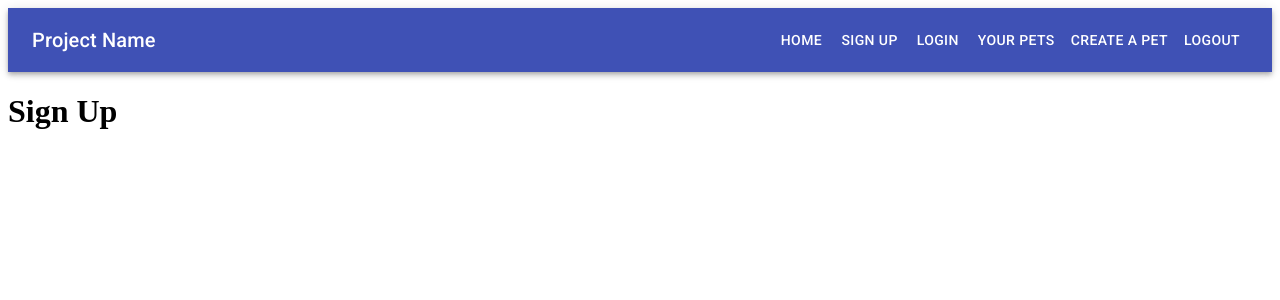
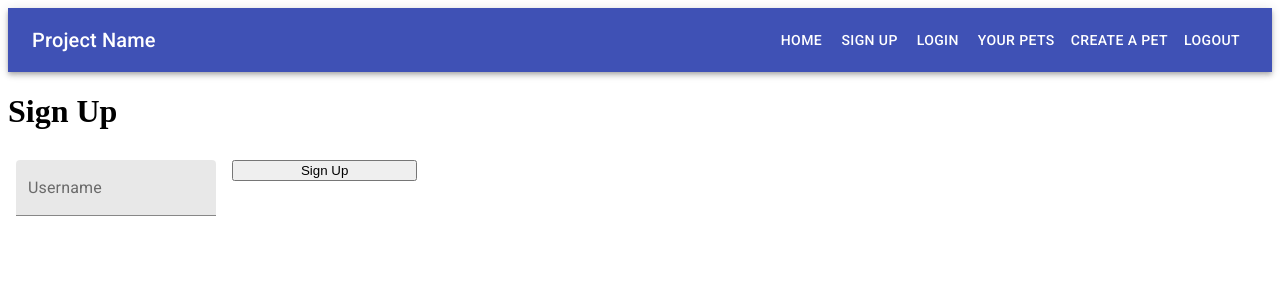
Before and after one commit to bakellian/phase-2-project, a React (Create React App) app: page /signup in a window 1280 px wide. Shown: the top 300 px of the page. Built offline with nearby package versions, Linux system fonts and the light colour scheme.

Commit message:
creating signup form

```diff
--- a/db.json
+++ b/db.json
@@ -1,3 +1,3 @@
 {
-
+  "users": []
 }
--- a/src/Components/Auth/Signup.jsx
+++ b/src/Components/Auth/Signup.jsx
@@ -1,9 +1,40 @@
 import React from 'react'
+import { makeStyles } from '@material-ui/core/styles';
+import TextField from '@material-ui/core/TextField';
+
+const useStyles = makeStyles((theme) => ({
+    root: {
+      '& > *': {
+        margin: theme.spacing(1),
+        width: '25ch',
+      },
+    },
+  }));
 
 const Signup = () => {
+
+    const classes = useStyles();
+
+    const [userName, setUserName] = React.useState('');
+
+    const handleChange = (event) => {
+    setUserName(event.target.value);
+
+  };
+
   return (
     <div>
         <h1>Sign Up</h1>
+        <form className={classes.root} noValidate autoComplete="off">
+        <TextField
+          id="filled-name"
+          label="Username"
+          value={userName}
+          onChange={handleChange}
+          variant="filled"
+        />
+         <input type="submit" value="Sign Up" />
+    </form>
     </div>
 
   )
```
